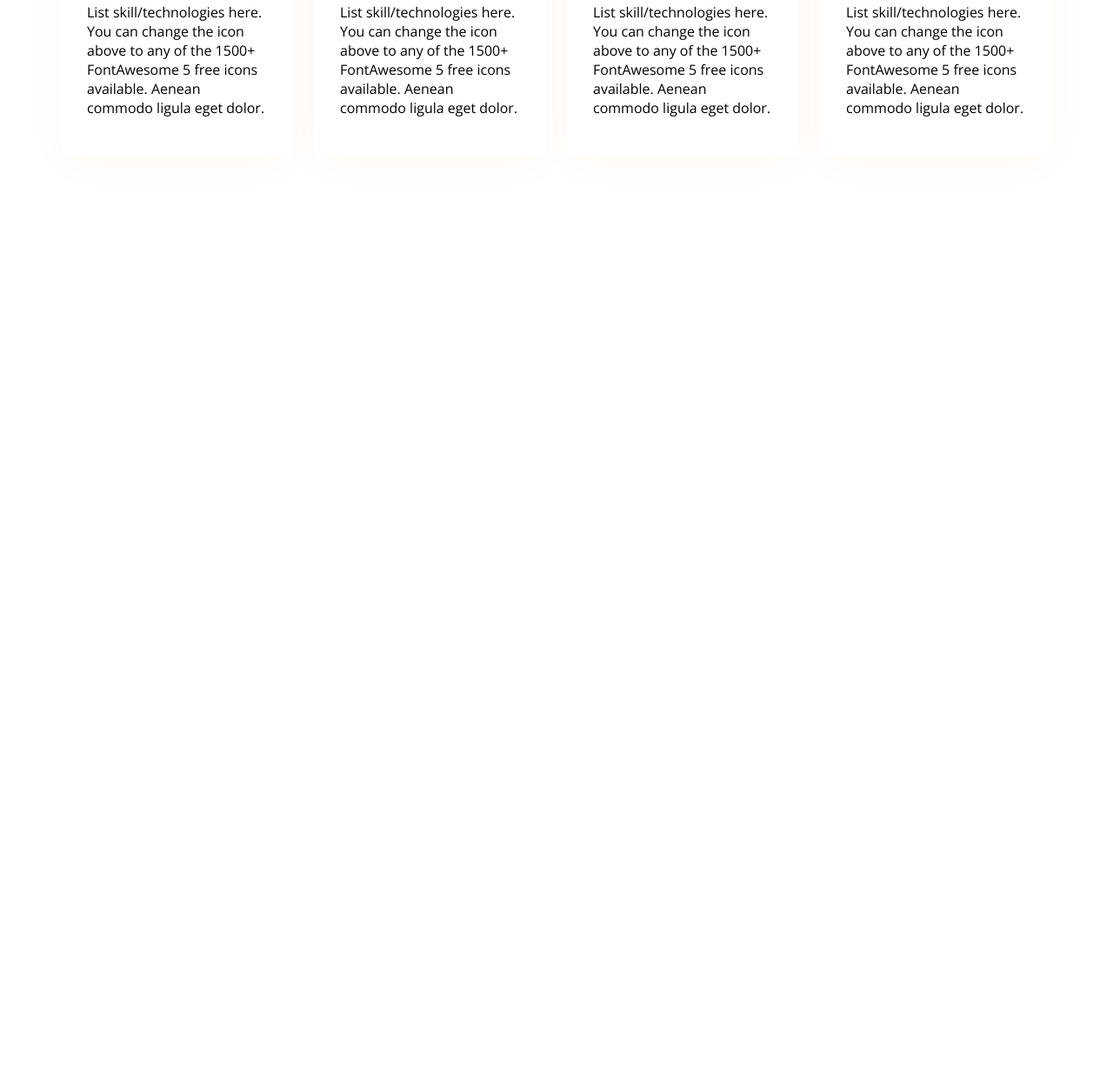
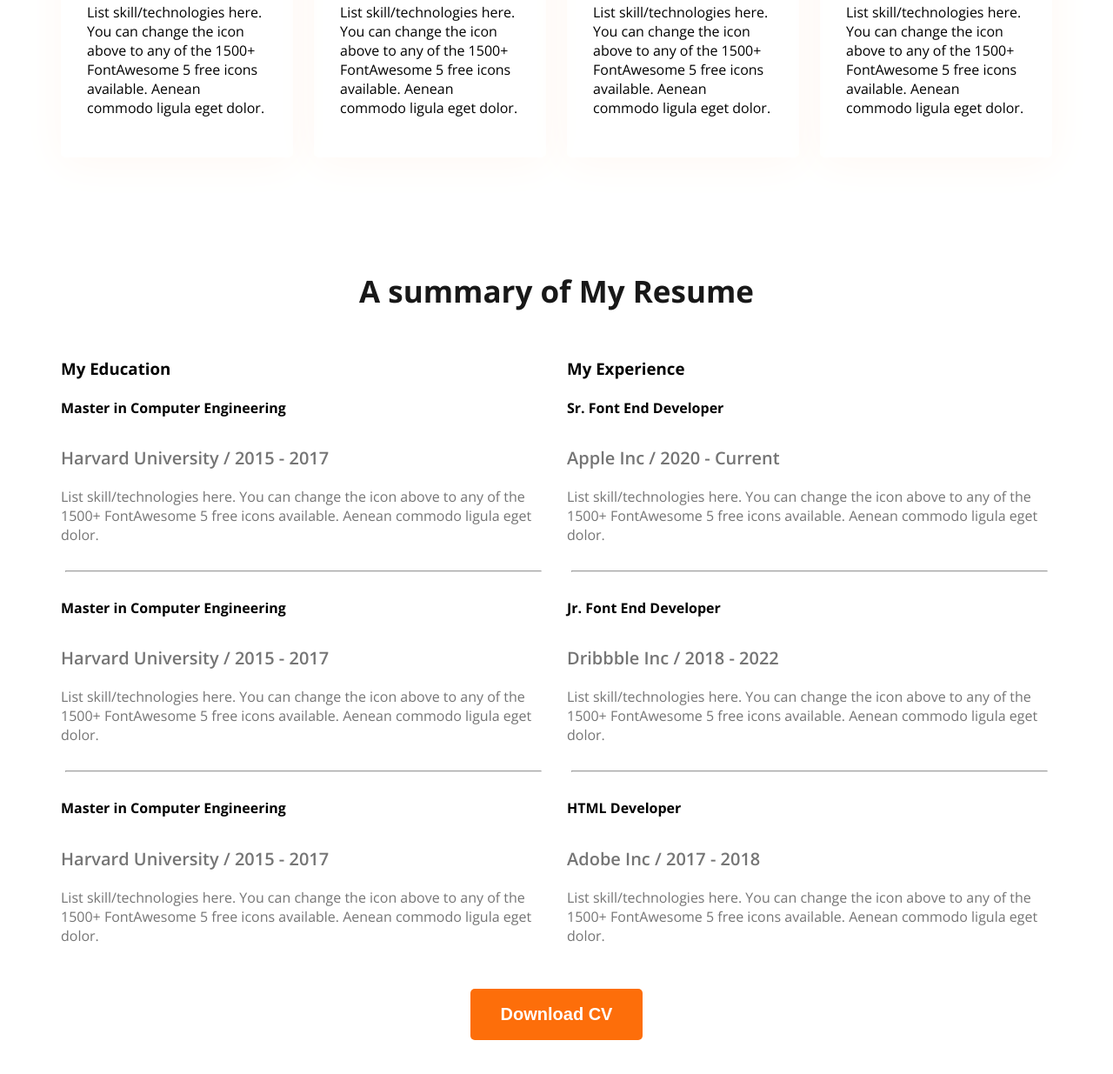
Before and after one commit to omarfaruq2004/web-dev-portfolio, a plain HTML site: page index.html in a window 1280 px wide. Shown: the part 1967-3202 px from the top of the page at 87% size. Before the commit the page ends 2278 px from the top, so only its background shows below. Drawn offline with nearby package versions, Linux system fonts and the light colour scheme.

Commit message:
added resume

```diff
--- a/index.html
+++ b/index.html
@@ -89,6 +89,63 @@
 
 
         </section>
+        <section class="resume">
+                <h3 class="section-title text-center">A summary of My Resume</h3>
+                <div class="resume-container">
+
+                                    <div class="resume-column">
+                    <h3 class="resume-column-title">My Education</h3>
+                    <div class="experience">
+                        <h4 class="experience-title">Master in Computer Engineering</h4>
+                        <h5 class="experience-sub-title">Harvard University / 2015 - 2017</h5>
+                        <div class="experience-description">List skill/technologies here. You can change the icon above
+to any of the 1500+ FontAwesome 5 free icons available. Aenean commodo ligula eget dolor.</div>
+                    </div>
+                    <hr>
+                    <div class="experience">
+                        <h4 class="experience-title">Master in Computer Engineering</h4>
+                        <h5 class="experience-sub-title">Harvard University / 2015 - 2017</h5>
+                        <div class="experience-description">List skill/technologies here. You can change the icon above
+to any of the 1500+ FontAwesome 5 free icons available. Aenean commodo ligula eget dolor.</div>
+                    </div>
+                    <hr>
+                    <div class="experience">
+                        <h4 class="experience-title">Master in Computer Engineering</h4>
+                        <h5 class="experience-sub-title">Harvard University / 2015 - 2017</h5>
+                        <div class="experience-description">List skill/technologies here. You can change the icon above
+to any of the 1500+ FontAwesome 5 free icons available. Aenean commodo ligula eget dolor.</div>
+                    </div>
+                </div>
+                <div class="resume-column">
+                    <h3 class="resume-column-title">My Experience</h3>
+                    <div class="experience">
+                        <h4 class="experience-title">Sr. Font End Developer</h4>
+                        <h5 class="experience-sub-title">Apple Inc / 2020 - Current</h5>
+                        <div class="experience-description">List skill/technologies here. You can change the icon above
+to any of the 1500+ FontAwesome 5 free icons available. Aenean commodo ligula eget dolor.</div>
+                    </div>
+                    <hr>
+                    <div class="experience">
+                        <h4 class="experience-title">Jr. Font End Developer</h4>
+                        <h5 class="experience-sub-title">Dribbble Inc / 2018 - 2022</h5>
+                        <div class="experience-description">List skill/technologies here. You can change the icon above
+to any of the 1500+ FontAwesome 5 free icons available. Aenean commodo ligula eget dolor.</div>
+                    </div>
+                    <hr>
+                    <div class="experience">
+                        <h4 class="experience-title">HTML Developer</h4>
+                        <h5 class="experience-sub-title">Adobe Inc / 2017 - 2018</h5>
+                        <div class="experience-description">List skill/technologies here. You can change the icon above
+to any of the 1500+ FontAwesome 5 free icons available. Aenean commodo ligula eget dolor.</div>
+                    </div>
+                </div>
+
+
+                </div>
+                <div class="text-center resume-download-cv">
+                    <button class="btn-primary">Download CV</button>
+                </div>
+        </section>
     </main>
     <footer>
 
--- a/styles/portfolio.css
+++ b/styles/portfolio.css
@@ -131,3 +131,23 @@ main section{
     border-radius: 5px;
     box-shadow: 0 6px 50px 0px rgba(255, 248, 243, 1);
 }
+/* resume section styles */
+.resume-container{
+    display: flex;
+    gap: 24px;
+}
+.experience-description{
+    color: #757575;
+}
+.experience-sub-title{
+        color: #757575;
+      font-size: 20px;
+      font-weight: 600;
+      margin-bottom: 20px;
+}
+.resume hr{
+    margin: 30px 5px;
+}
+.resume-download-cv{
+    margin-top: 50px;
+}
```
